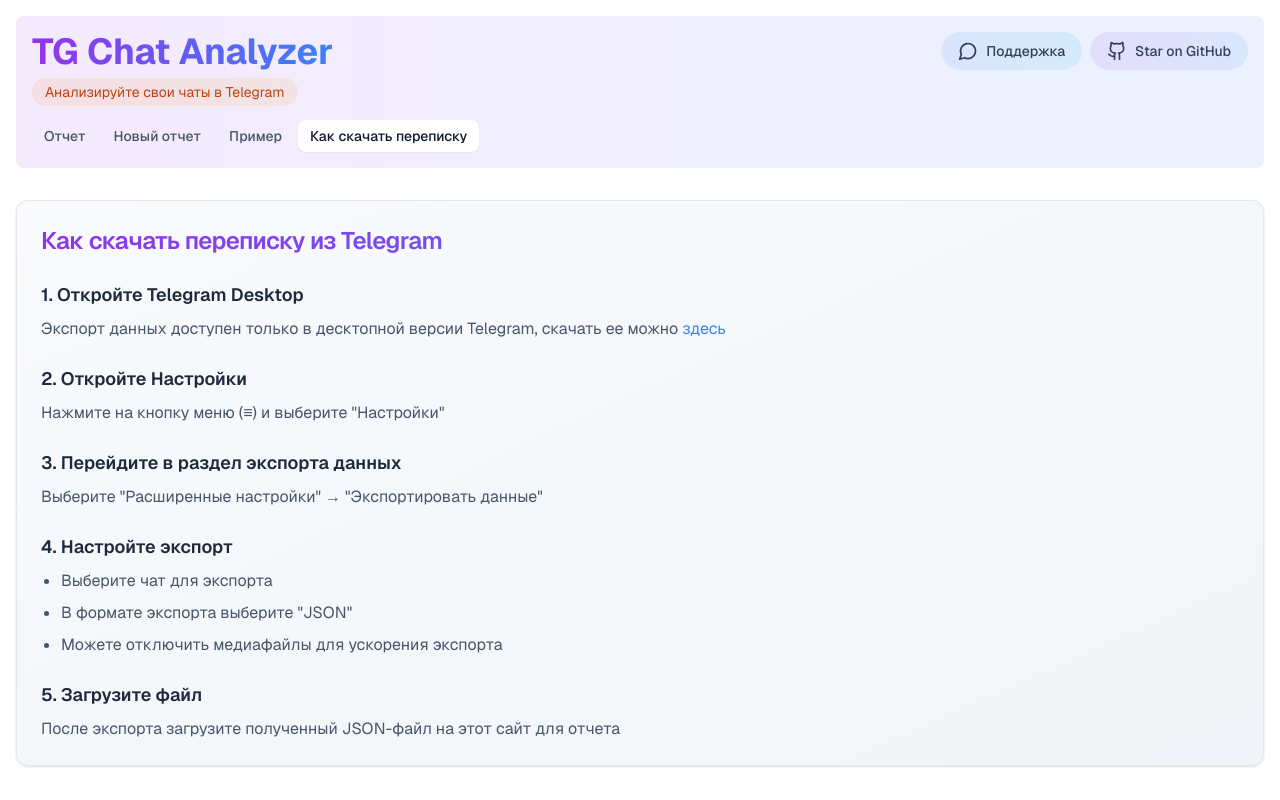
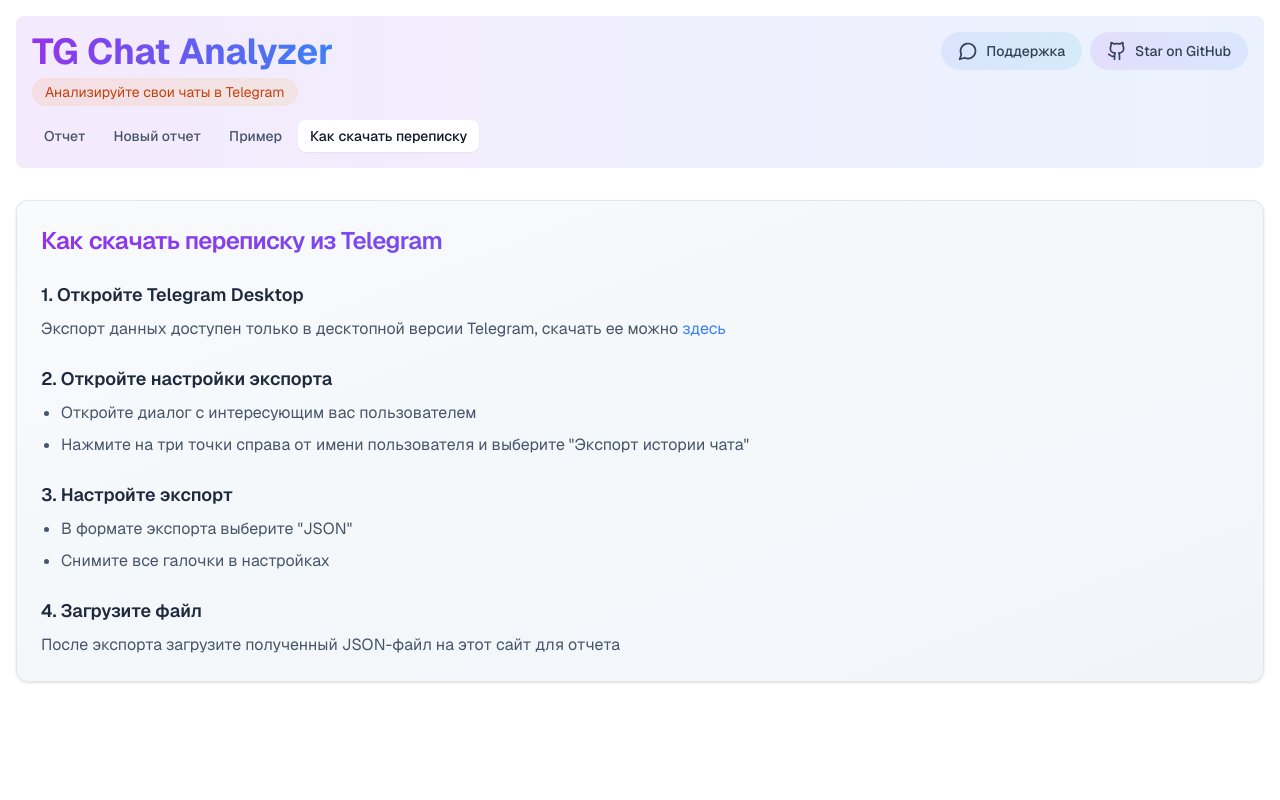
Before and after one commit to yuloskov/tg-analytics, a Next.js app: page / in a window 1280 px wide. Both pictures are taken after a click on the button "Как скачать переписку". Built offline with nearby package versions, Linux system fonts and the light colour scheme.

Commit message:
Fix how to

```diff
--- a/src/components/HowToTab.tsx
+++ b/src/components/HowToTab.tsx
@@ -3,65 +3,66 @@
 
 export function HowToTab() {
   return (
-    <motion.div
-      initial={{ opacity: 0, y: 20 }}
-      animate={{ opacity: 1, y: 0 }}
-    >
+    <motion.div initial={{ opacity: 0, y: 20 }} animate={{ opacity: 1, y: 0 }}>
       <Card className="bg-gradient-to-br from-slate-50 to-slate-100 dark:from-slate-900 dark:to-slate-800">
         <CardHeader>
-          <CardTitle className="text-2xl bg-gradient-to-r from-purple-600 to-blue-500 bg-clip-text text-transparent">
+          <CardTitle className="bg-gradient-to-r from-purple-600 to-blue-500 bg-clip-text text-2xl text-transparent">
             Как скачать переписку из Telegram
           </CardTitle>
         </CardHeader>
         <CardContent className="space-y-6">
           <div>
-            <h3 className="font-semibold text-lg mb-2 text-slate-800 dark:text-slate-200">
+            <h3 className="mb-2 text-lg font-semibold text-slate-800 dark:text-slate-200">
               1. Откройте Telegram Desktop
             </h3>
             <p className="text-slate-600 dark:text-slate-300">
-              Экспорт данных доступен только в десктопной версии Telegram, скачать ее можно <a href="https://desktop.telegram.org/" target="_blank" rel="noopener noreferrer" className="text-blue-500 hover:underline">здесь</a>
+              Экспорт данных доступен только в десктопной версии Telegram,
+              скачать ее можно{" "}
+              <a
+                href="https://desktop.telegram.org/"
+                target="_blank"
+                rel="noopener noreferrer"
+                className="text-blue-500 hover:underline"
+              >
+                здесь
+              </a>
             </p>
           </div>
 
           <div>
-            <h3 className="font-semibold text-lg mb-2 text-slate-800 dark:text-slate-200">
-              2. Откройте Настройки
+            <h3 className="mb-2 text-lg font-semibold text-slate-800 dark:text-slate-200">
+              2. Откройте настройки экспорта
             </h3>
-            <p className="text-slate-600 dark:text-slate-300">
-              Нажмите на кнопку меню (≡) и выберите &quot;Настройки&quot;
-            </p>
-          </div>
-
-          <div>
-            <h3 className="font-semibold text-lg mb-2 text-slate-800 dark:text-slate-200">
-              3. Перейдите в раздел экспорта данных
-            </h3>
-            <p className="text-slate-600 dark:text-slate-300">
-              Выберите &quot;Расширенные настройки&quot; → &quot;Экспортировать данные&quot;
-            </p>
-          </div>
-
-          <div>
-            <h3 className="font-semibold text-lg mb-2 text-slate-800 dark:text-slate-200">
-              4. Настройте экспорт
-            </h3>
-            <ul className="list-disc pl-5 space-y-2 text-slate-600 dark:text-slate-300">
-              <li>Выберите чат для экспорта</li>
-              <li>В формате экспорта выберите &quot;JSON&quot;</li>
-              <li>Можете отключить медиафайлы для ускорения экспорта</li>
+            <ul className="list-disc space-y-2 pl-5 text-slate-600 dark:text-slate-300">
+              <li>Откройте диалог с интересующим вас пользователем</li>
+              <li>
+                Нажмите на три точки справа от имени пользователя и выберите
+                &quot;Экспорт истории чата&quot;
+              </li>
             </ul>
           </div>
 
           <div>
-            <h3 className="font-semibold text-lg mb-2 text-slate-800 dark:text-slate-200">
-              5. Загрузите файл
+            <h3 className="mb-2 text-lg font-semibold text-slate-800 dark:text-slate-200">
+              3. Настройте экспорт
+            </h3>
+            <ul className="list-disc space-y-2 pl-5 text-slate-600 dark:text-slate-300">
+              <li>В формате экспорта выберите &quot;JSON&quot;</li>
+              <li>Снимите все галочки в настройках</li>
+            </ul>
+          </div>
+
+          <div>
+            <h3 className="mb-2 text-lg font-semibold text-slate-800 dark:text-slate-200">
+              4. Загрузите файл
             </h3>
             <p className="text-slate-600 dark:text-slate-300">
-              После экспорта загрузите полученный JSON-файл на этот сайт для отчета
+              После экспорта загрузите полученный JSON-файл на этот сайт для
+              отчета
             </p>
           </div>
         </CardContent>
       </Card>
     </motion.div>
-  )
+  );
 }
--- a/src/pages/index.tsx
+++ b/src/pages/index.tsx
@@ -13,7 +13,7 @@
   processDataByYear,
   defaultData,
   type ProcessedDataByYear,
-  ProcessedChatData,
+  type ProcessedChatData,
 } from "~/utils/dataProcessing";
 import { useUserColors } from "~/store/userColors";
 import { exampleData } from "~/utils/exampleData";
```
